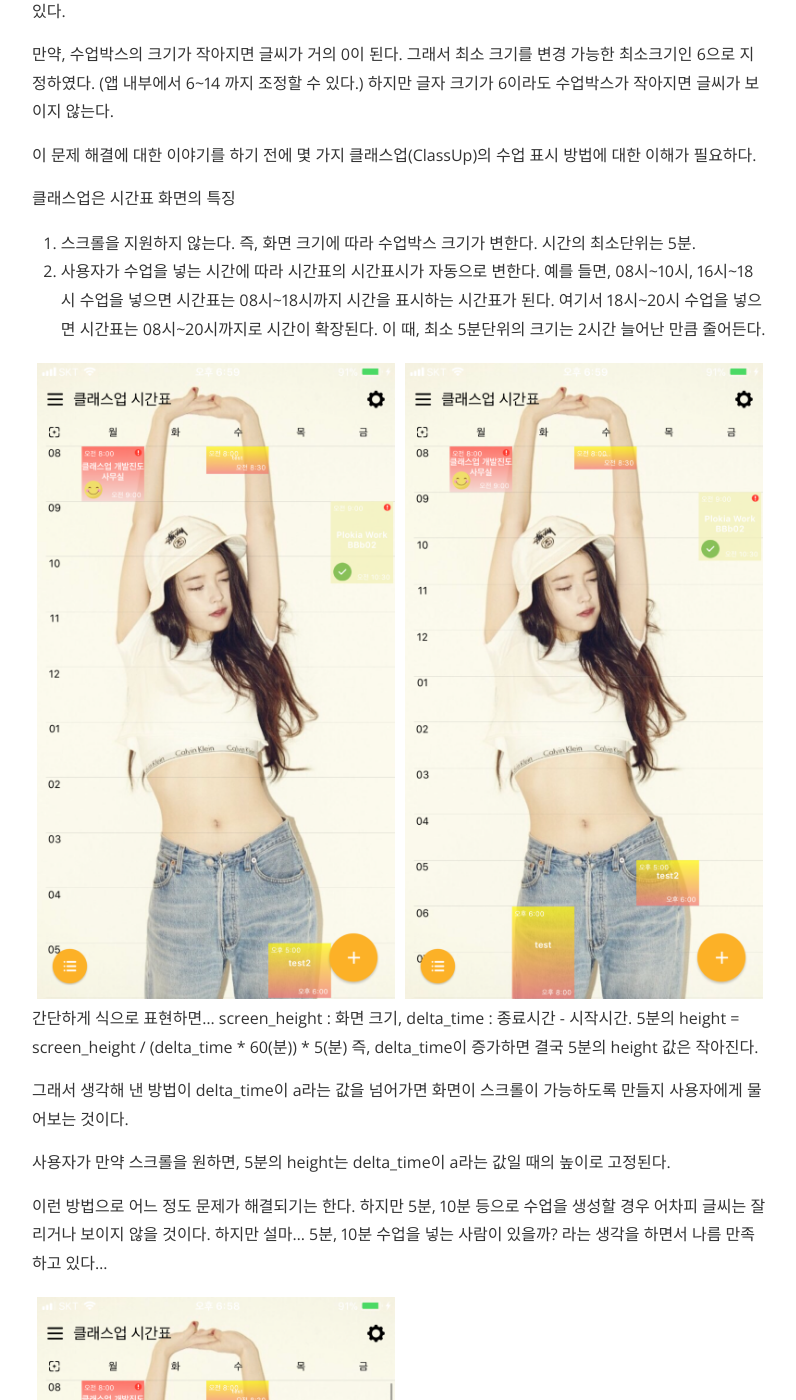
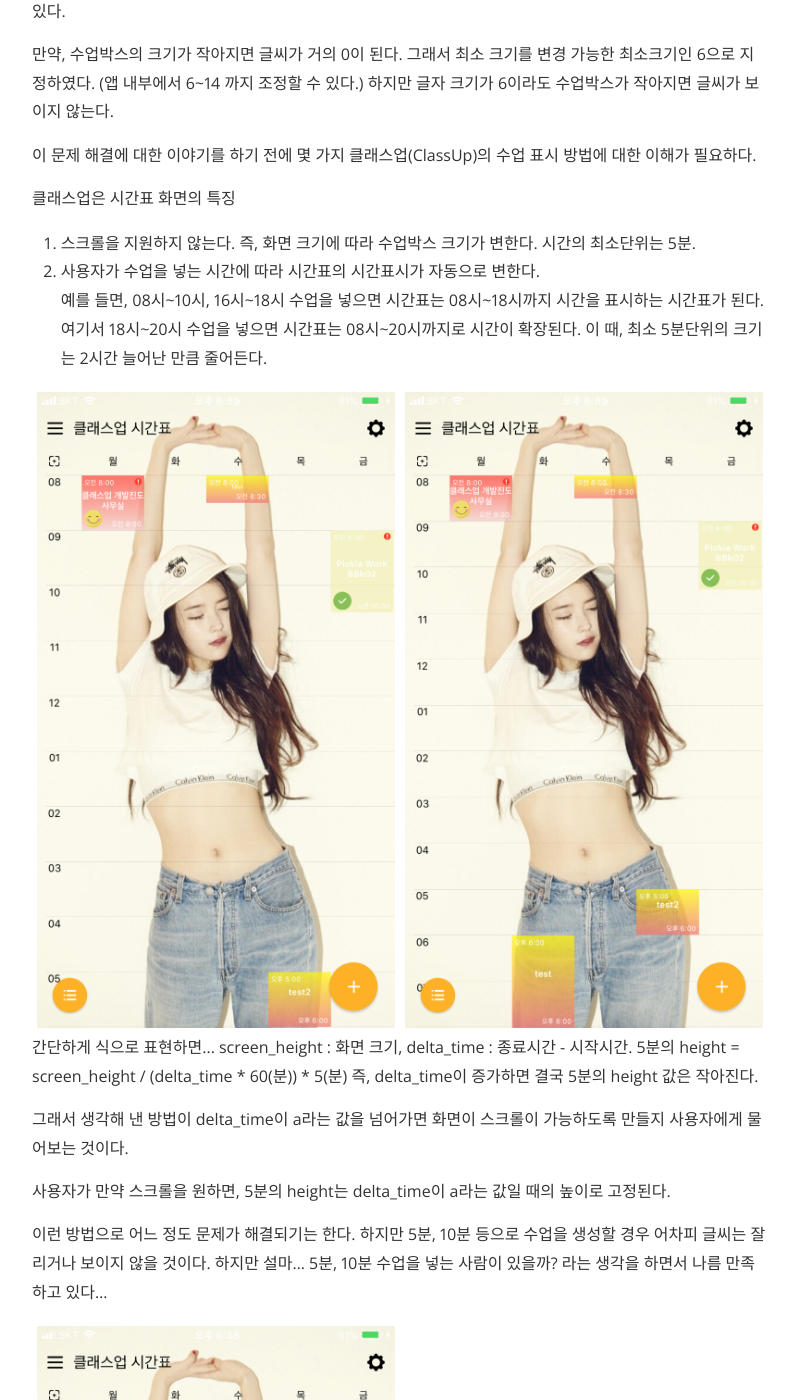
Before and after one commit to myksb1223/myksb1223.github.io, a Jekyll site: the page built from _posts/2018-07-13-Problem-with-text-autoresize.md, in a window 1280 px wide and 1400 px high, scrolled down 372 px. Shown: the whole window, without its empty margins (240-1036 px from the left). Built offline with Jekyll 4.4.1, drawn with Linux system fonts in a browser that asks for light colours; nearby versions of some CDN libraries; Markdown is read by kramdown in place of the engine named in the settings; comment, search, counter and statistics services are not loaded.

Commit message:
Change post

```diff
--- a/_posts/2018-07-13-Problem-with-text-autoresize.md
+++ b/_posts/2018-07-13-Problem-with-text-autoresize.md
@@ -17,16 +17,17 @@
 클래스업은 시간표 화면의 특징
 1. 스크롤을 지원하지 않는다.
 즉, 화면 크기에 따라 수업박스 크기가 변한다. 시간의 최소단위는 5분.
-2. 사용자가 수업을 넣는 시간에 따라 시간표의 시간표시가 자동으로 변한다.
+2. 사용자가 수업을 넣는 시간에 따라 시간표의 시간표시가 자동으로 변한다.<br>
 예를 들면, 08시~10시, 16시~18시 수업을 넣으면 시간표는 08시~18시까지 시간을 표시하는 시간표가 된다. 여기서 18시~20시 수업을 넣으면 시간표는 08시~20시까지로 시간이 확장된다. 이 때, 최소 5분단위의 크기는 2시간 늘어난 만큼 줄어든다.
 
 <img src="{{ site.baseurl }}/assets/develop_diary/problem_autoresizing_1.png" title="AppWidget Picture 1" class="post-image"><img src="{{ site.baseurl }}/assets/develop_diary/problem_autoresizing_2.png" title="AppWidget Picture 2" class="post-image">
 
-
+<p style="clear: left;">
 간단하게 식으로 표현하면...
 screen_height : 화면 크기, delta_time : 종료시간 - 시작시간.
 5분의 height = screen_height / (delta_time * 60(분)) * 5(분)
 즉, delta_time이 증가하면 결국 5분의 height 값은 작아진다.
+</p>
 
 그래서 생각해 낸 방법이 delta_time이 a라는 값을 넘어가면 화면이 스크롤이 가능하도록 만들지 사용자에게 물어보는 것이다.
 
```
